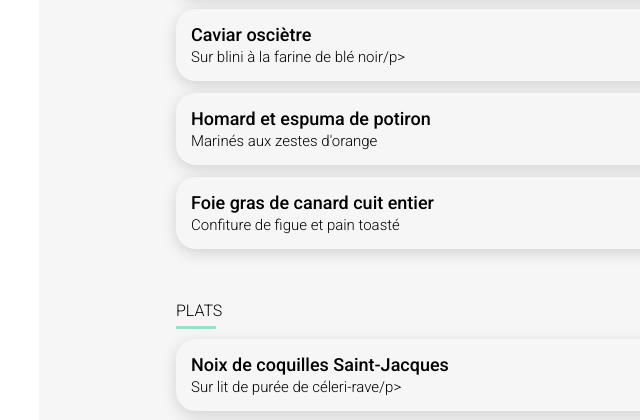
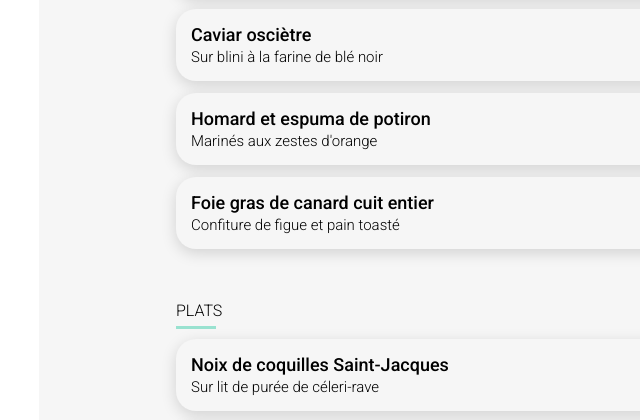
Before and after one commit to NCStudentOC/OpenclassRoomsP4, a website: page restaurant/lanoteenchantée.html in a window 1280 px wide. Shown: the part 644-1064 px from the top of the page, 11-651 px from the left. Drawn offline with Linux system fonts and the light colour scheme; a web font is replaced by a local one.

Commit message:
correction de texte

```diff
--- a/restaurant/lanoteenchantée.html
+++ b/restaurant/lanoteenchantée.html
@@ -83,7 +83,7 @@
 
                     <div class="card_menu_plat">
                         <h3 class="card_menu_filter_text">Caviar osciètre</h3>
-                        <p class="card_menu_filter_subtext">Sur blini à la farine de blé noir/p>
+                        <p class="card_menu_filter_subtext">Sur blini à la farine de blé noir</p>
                     </div>
 
                     <div class="card_menu_price">
@@ -148,7 +148,7 @@
 
                     <div class="card_menu_plat">
                         <h3 class="card_menu_filter_text">Noix de coquilles Saint-Jacques</h3>
-                        <p class="card_menu_filter_subtext">Sur lit de purée de céleri-rave/p>
+                        <p class="card_menu_filter_subtext">Sur lit de purée de céleri-rave</p>
                     </div>
 
                     <div class="card_menu_price">
```
